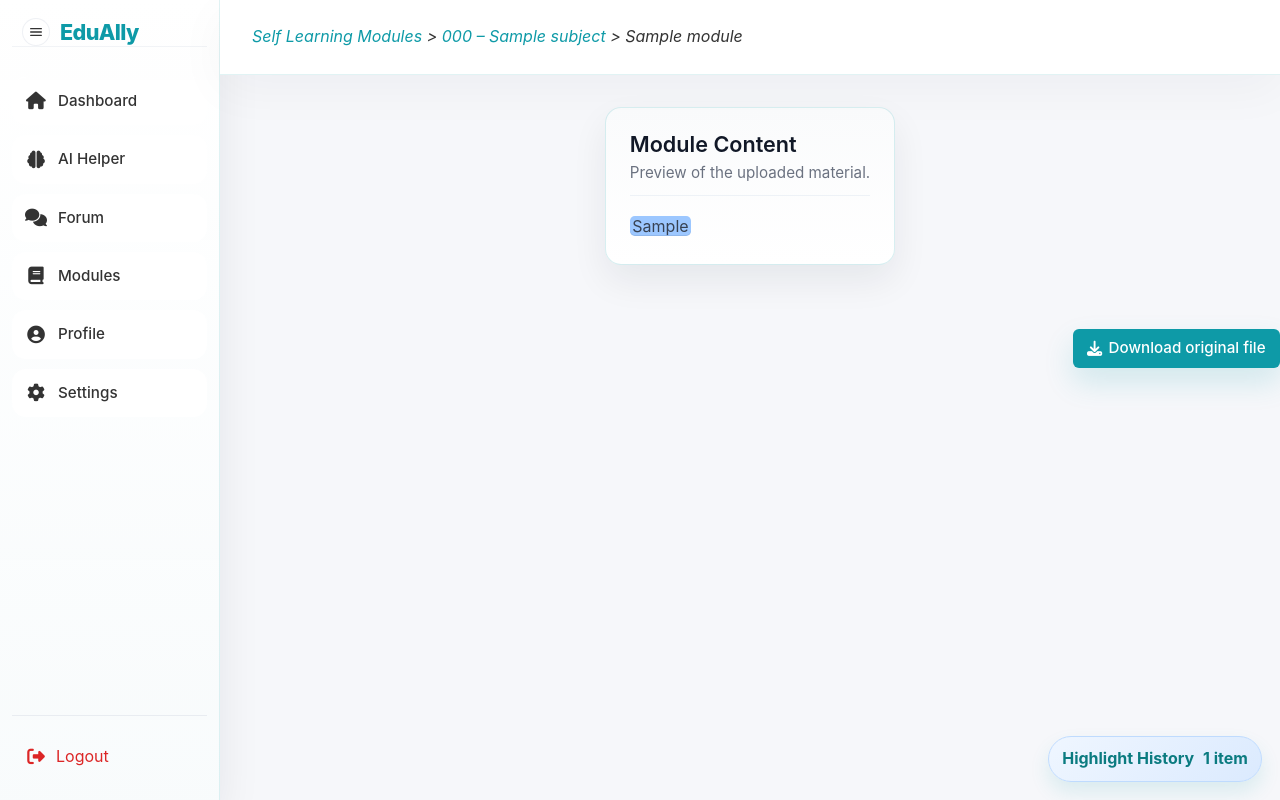
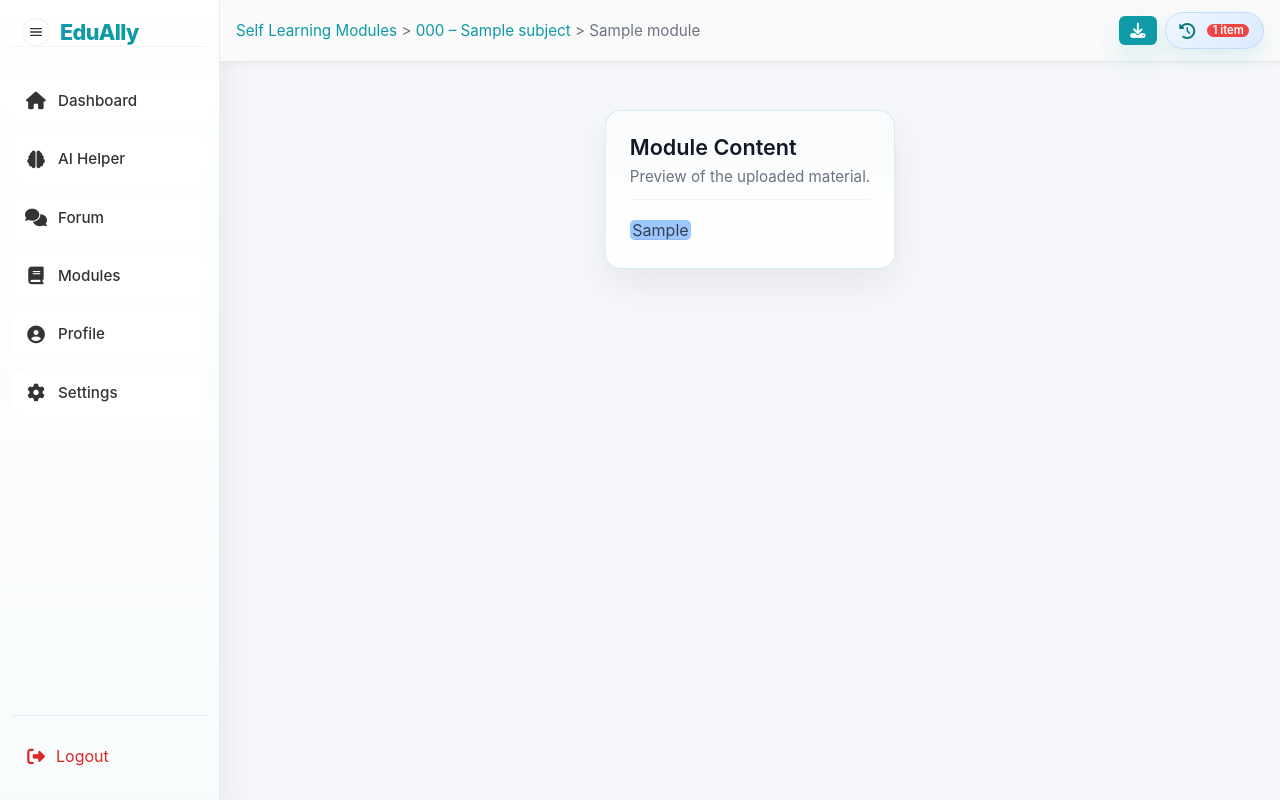
Before and after one commit to Edmar-15/edually, a Django app: page /slm/subjects/1/modules/1/ in a window 1280 px wide. Run offline with Django 5.2, Linux system fonts and the light colour scheme; a user stored in the database is signed in; tables that the repository leaves empty hold one stand-in row (values such as "Sample post").

Commit message:
fix the buttons for downloading and highlight history viewing

```diff
--- a/static/css/module_detail.css
+++ b/static/css/module_detail.css
@@ -16,7 +16,85 @@
 }
 
 /* -----------------------------------------------------------------
-   2️⃣ Header inside the card
+   2️⃣ Page‑level header – breadcrumb + action icons
+   ----------------------------------------------------------------- */
+.content-header {
+    /* Flex container: breadcrumb left, actions right */
+    display: flex;
+    flex-wrap: wrap;               /* wrap on very narrow screens */
+    align-items: center;
+    justify-content: space-between;
+    padding: .75rem 1rem;
+    margin-bottom: 1rem;
+    border-bottom: 1px solid #e5e7eb;
+    background: #fafafa;          /* subtle paper‑like bg */
+    position: sticky;             /* stay visible while scrolling */
+    top: 0;
+    z-index: 5;
+    box-shadow: 0 2px 6px rgba(0, 0, 0, .04);
+}
+
+/* Breadcrumb text */
+.breadcrumb {
+    margin: 0;
+    font-size: .95rem;
+    color: #6b7280;
+    line-height: 1;
+}
+
+/* Remove the italic style that the <i> tag gives by default */
+.breadcrumb i {
+    font-style: normal;
+}
+
+/* Links inside the breadcrumb */
+.breadcrumb a {
+    color: #0e9aa7;
+    text-decoration: none;
+}
+.breadcrumb a:hover,
+.breadcrumb a:focus {
+    text-decoration: underline;
+}
+
+/* Add a little visual “>” separator with spacing */
+.breadcrumb > a:not(:last-child)::after {
+    content: " › ";                /* narrow‑no‑break‑space + arrow */
+    margin-left: .2rem;
+    margin-right: .2rem;
+    color: #9ca3af;
+    font-weight: 400;
+}
+
+/* Container for the action icons on the right side */
+.header-actions {
+    display: flex;
+    align-items: center;
+    gap: .5rem;                     /* consistent spacing between buttons */
+}
+
+/* Keep the existing .button look but tighten the padding for the tiny icons */
+.header-actions .button {
+    padding: .45rem .7rem;         /* a touch tighter than the main .button */
+}
+
+/* Badge that shows the number of highlight‑history items */
+.badge {
+    display: inline-block;
+    min-width: 1.2rem;
+    padding: .08rem .35rem;
+    margin-left: .25rem;
+    font-size: .7rem;
+    font-weight: 600;
+    line-height: 1;
+    color: #fff;
+    background: #ef4444;           /* bright, visible red */
+    border-radius: 9999px;         /* pill shape */
+    text-align: center;
+}
+
+/* -----------------------------------------------------------------
+   3️⃣ Header inside the card (unchanged – keep as‑is)
    ----------------------------------------------------------------- */
 .module-content-card__header {
     margin-bottom: 1rem;
@@ -37,7 +115,7 @@
 }
 
 /* -----------------------------------------------------------------
-   3️⃣ Main content – base typography (used for PDF/Docx/PPT pages)
+   4️⃣ Main content – base typography (used for PDF/Docx/PPT pages)
    ----------------------------------------------------------------- */
 .module-content {
     line-height: 1.75;
@@ -75,7 +153,7 @@
 .module-content img:hover { transform: scale(1.02); }
 
 /* -----------------------------------------------------------------
-   4️⃣ PDF‑page “slide” blocks (already in your markup)
+   5️⃣ PDF‑page “slide” blocks (already in your markup)
    ----------------------------------------------------------------- */
 .pdf-page {
     background: #fafafa;
@@ -93,7 +171,7 @@
     color: #1f2937;
 }
 
-/* If the extractor creates a heading inside a PDF page, style it */
+/* Headings inside a PDF page */
 .pdf-page > h1,
 .pdf-page > h2,
 .pdf-page > h3,
@@ -105,7 +183,7 @@
 }
 
 /* -----------------------------------------------------------------
-   5️⃣ DOCX‑page styling (mirrors PDF style)
+   6️⃣ DOCX‑page styling (mirrors PDF style)
    ----------------------------------------------------------------- */
 .docx-page {
     background: #fafafa;
@@ -130,7 +208,7 @@
 }
 
 /* -----------------------------------------------------------------
-   6️⃣ PPTX‑page styling (new!)
+   7️⃣ PPTX‑page styling (new!)
    ----------------------------------------------------------------- */
 .ppt-page {
     background: #f8fafc;                 /* very light gray */
@@ -162,7 +240,7 @@
 /* • First‑level lists – keep the default disc bullet */
 .ppt-page ul {
     list-style: disc;
-    margin: .6rem 0 .6rem 1.8rem;   /* give a pleasant left indent */
+    margin: .6rem 0 .6rem 1.8rem;   /* pleasant left indent */
     padding: 0;
 }
 
@@ -186,7 +264,7 @@
 }
 
 /* -----------------------------------------------------------------
-   7️⃣ Button (download) – keep existing style, add hover
+   8️⃣ Button (download) – keep existing style, add hover
    ----------------------------------------------------------------- */
 .button {
     display: inline-flex;
@@ -203,7 +281,10 @@
     text-decoration: none;
     transition: background .2s ease;
 }
-.button:hover { background: #0b7b80; transform: translateY(-1px); }
+.button:hover {
+    background: #0b7b80;
+    transform: translateY(-1px);
+}
 
 .button.secondary {
     background: #e5e7eb;
@@ -212,7 +293,7 @@
 .button.secondary:hover { background: #d1d5db; }
 
 /* -----------------------------------------------------------------
-   8️⃣ Floating selection‑toolbar – pill‑shaped + animation
+   9️⃣ Floating selection‑toolbar – pill‑shaped + animation
    ----------------------------------------------------------------- */
 .selection-toolbar {
     position: absolute;
@@ -261,7 +342,22 @@
 }
 
 /* -----------------------------------------------------------------
-   9️⃣ Misc helpers – keep the rest of your original rules
+   🔟 Responsive tweaks for very small viewports (header)
+   ----------------------------------------------------------------- */
+@media (max-width: 640px) {
+    .content-header {
+        flex-direction: column;
+        align-items: stretch;
+        padding: .6rem .8rem;
+    }
+    .header-actions {
+        margin-top: .4rem;
+        justify-content: flex-end;
+    }
+}
+
+/* -----------------------------------------------------------------
+   1️⃣1️⃣ Misc helpers – keep the rest of your original rules
    ----------------------------------------------------------------- */
 .module-actions { text-align: right; }
 /* End of module_detail.css ------------------------------------------------ */
--- a/templates/slm/module_detail.html
+++ b/templates/slm/module_detail.html
@@ -16,11 +16,36 @@
 
     <main class="main-content">
         <header class="content-header">
-            <p><i>
+            <!-- Breadcrumb on the left -->
+            <p class="breadcrumb"><i>
                 <a href="{% url "slm:slmlists" %}">Self Learning Modules</a> &gt;
                 <a href="{% url "slm:subject-modules" subject.id %}">{{ subject.subject_code }} – {{ subject.subject_name }}</a>
                 &gt; {{ module.module_name }}
             </i></p>
+
+            <!-- Action icons on the right -->
+            <div class="header-actions">
+                <!-- 1️⃣  Download (icon only) -->
+                <a href="{{ module.file.url }}" class="button download-btn"
+                   download
+                   aria-label="Download original file"
+                   title="Download original file">
+                    <i class="fa-solid fa-download" aria-hidden="true"></i>
+                </a>
+
+                <!-- 2️⃣  Highlight‑history toggle (icon only) -->
+                <button type="button"
+                        class="module-content-history__toggle"
+                        id="highlight-history-toggle"
+                        aria-label="Highlight history"
+                        title="Highlight history"
+                        aria-expanded="false"
+                        aria-controls="highlight-history-list">
+                    <i class="fa-solid fa-clock-rotate-left" aria-hidden="true"></i>
+                    <!-- Small badge that still shows the number of history items -->
+                    <span id="highlight-history-count" class="badge">0</span>
+                </button>
+            </div>
         </header>
 
         <section class="module-content-card" aria-labelledby="module-content-title">
@@ -29,10 +54,6 @@
                 <p>Preview of the uploaded material.</p>
             </div>
             <div class="module-content-history" aria-label="Highlight history">
-                <button type="button" class="module-content-history__toggle" id="highlight-history-toggle" aria-expanded="false" aria-controls="highlight-history-list">
-                    <span>Highlight History</span>
-                    <span id="highlight-history-count">0 items</span>
-                </button>
                 <div class="module-content-history__popover" id="highlight-history-popover" hidden>
                     <ul id="highlight-history-list" class="module-content-history__list"></ul>
                 </div>
@@ -44,12 +65,6 @@
                     <p><em>No extracted preview is available for this file.</em></p>
                 {% endif %}
             </div>
-        </section>
-
-        <section class="module-actions" style="margin-top:2rem;">
-            <a href="{{ module.file.url }}" class="button" download>
-                <i class="fa-solid fa-download"></i> Download original file
-            </a>
         </section>
     </main>
 
```
Also changed, not shown: templates/slm/personal_material_detail.html (+23 -1 lines).
